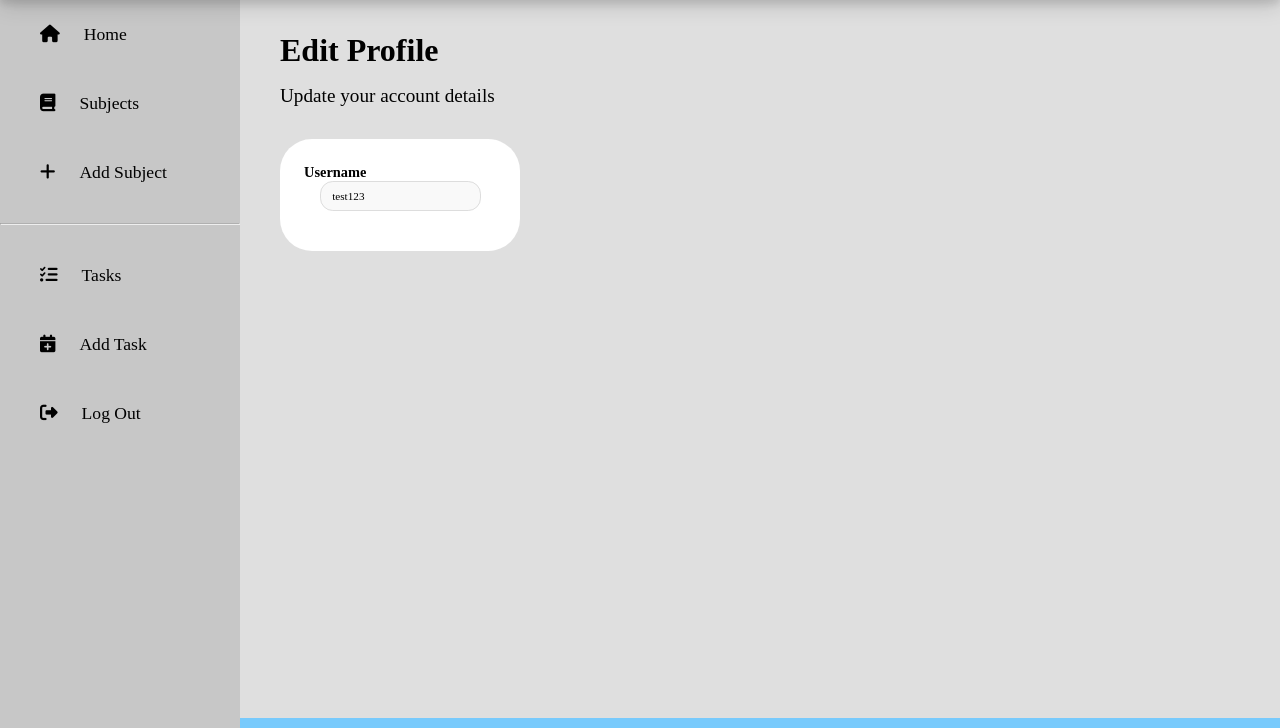
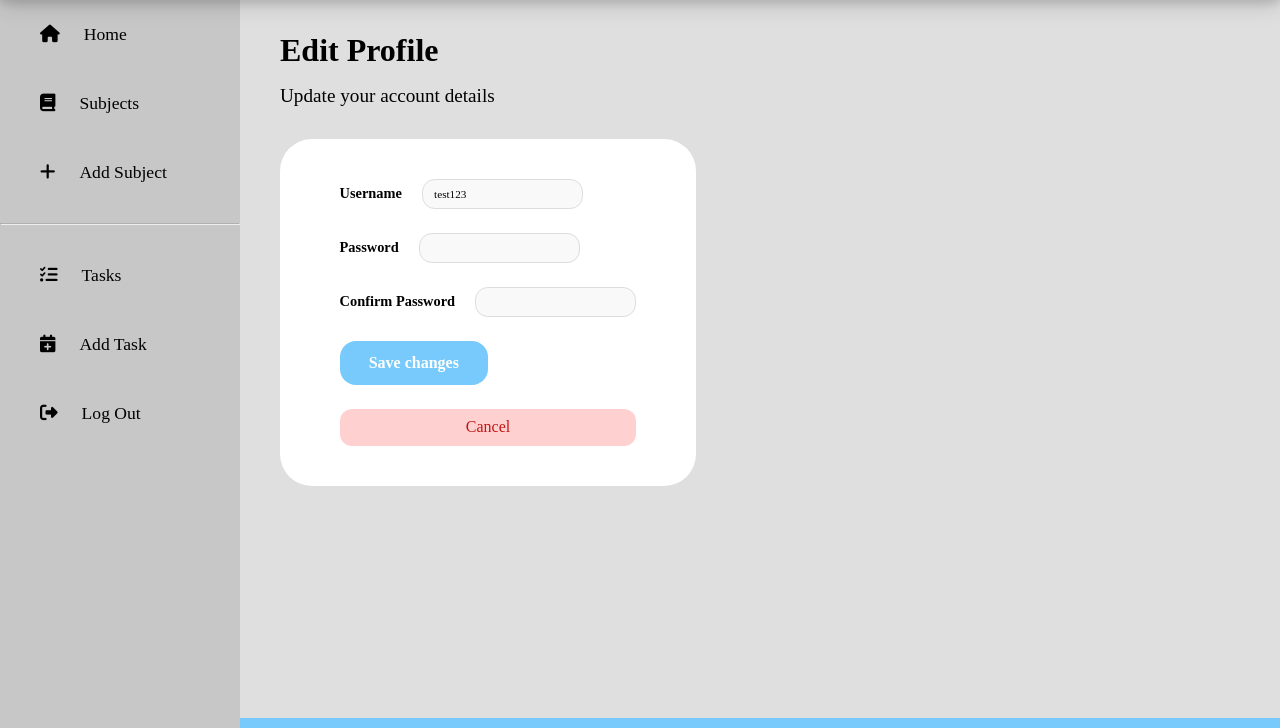
Before and after one commit to 23062bhs/deadline, a Flask app: page /edit-profile in a window 1280 px wide. Shown: the part 72-800 px from the top of the page. Run offline with Flask 3, Linux system fonts and the light colour scheme; a user stored in the database is signed in; some libraries are stand-ins or nearby versions; some web fonts are replaced.

Commit message:
finished edit profile page

```diff
--- a/static/style.css
+++ b/static/style.css
@@ -1198,3 +1198,68 @@ thead .list-headers th {
     background-color: #dc1717;
     box-shadow: 0 4px 8px 0 rgba(0, 0, 0, 0.2);
 }
+
+/* edit profile page */
+.edit-user-information {
+    display: grid;
+    font-family: 'Satoshi';
+    background-color: #ffffff;
+    padding: 2.5rem 1rem 1.5rem 1rem;
+    margin-top: 2rem;
+    border-radius: 2rem;
+    width: 40%;
+    align-items: center;
+    justify-content: center;
+}
+
+.edit-input-group {
+    padding-bottom: 1.5rem;
+}
+
+.edit-input-group label {
+    font-family: 'Satoshi';
+    font-weight: 700;
+    font-size: 0.9rem;
+    margin-bottom: 0.5rem;
+    color: #000000;
+}
+
+.edit-input-group input, .edit-input-group select {
+    padding: 0.5rem 0.7rem;
+    border: 0.1rem solid #dddddd;
+    background-color: #f9f9f9;
+    border-radius: 0.8rem;
+    font-family: 'Satoshi';
+    font-size: 0.7rem;
+    transition: all 0.2s ease;
+    margin-left: 1rem;
+}
+
+.edit-input-group input:focus, .edit-input-group select:focus {
+    outline: none;
+    border-color: rgb(120, 202, 252);
+}
+
+.edit-save-btn {
+    width: 50%;
+    padding: 0.8rem;
+    background-color: rgb(120, 202, 252);
+    color: white;
+    border: none;
+    border-radius: 1rem;
+    font-family: 'Satoshi';
+    font-weight: 700;
+    font-size: 1rem;
+    cursor: pointer;
+    transition: transform 0.1s, background-color 0.2s;
+    margin: 0 0 1.5rem 0;
+}
+
+.edit-save-btn:hover {
+    background-color: rgb(92, 193, 255);
+    box-shadow: 0 4px 8px 0 rgba(0, 0, 0, 0.2);
+}
+
+.edit-save-btn:active {
+    transform: scale(0.97);
+}
--- a/templates/edit_profile.html
+++ b/templates/edit_profile.html
@@ -11,21 +11,28 @@
     </div>
 </div>
 
-<div class="user-information">
+<div class="edit-user-information">
     {% with messages = get_flashed_messages() %}
         {% if messages %}
             <div class="auth-error">{{ messages[0] }}</div>
         {% endif %}
     {% endwith %}
     <form method="POST" action="/edit-profile">
-        <div class="input-group">
+        <div class="edit-input-group">
             <label for="username">Username</label>
             <input type="text" id="username" name="username" value="{{ session['username'] }}" required>
         </div>
-        <div>
-
+        <div class="edit-input-group">
+            <label for="password">Password</label>
+            <input type="password" id="password" name="password">
         </div>
+        <div class="edit-input-group">
+            <label for="confirm_password">Confirm Password</label>
+            <input type="password" id="confirm_password" name="confirm_password">
+        </div>
+        <button type="submit" class="edit-save-btn">Save changes</button>
     </form>
+    <a href="/profile" class="profile-logout-btn">Cancel</a>
 </div>
 
 {% endblock %}
```
